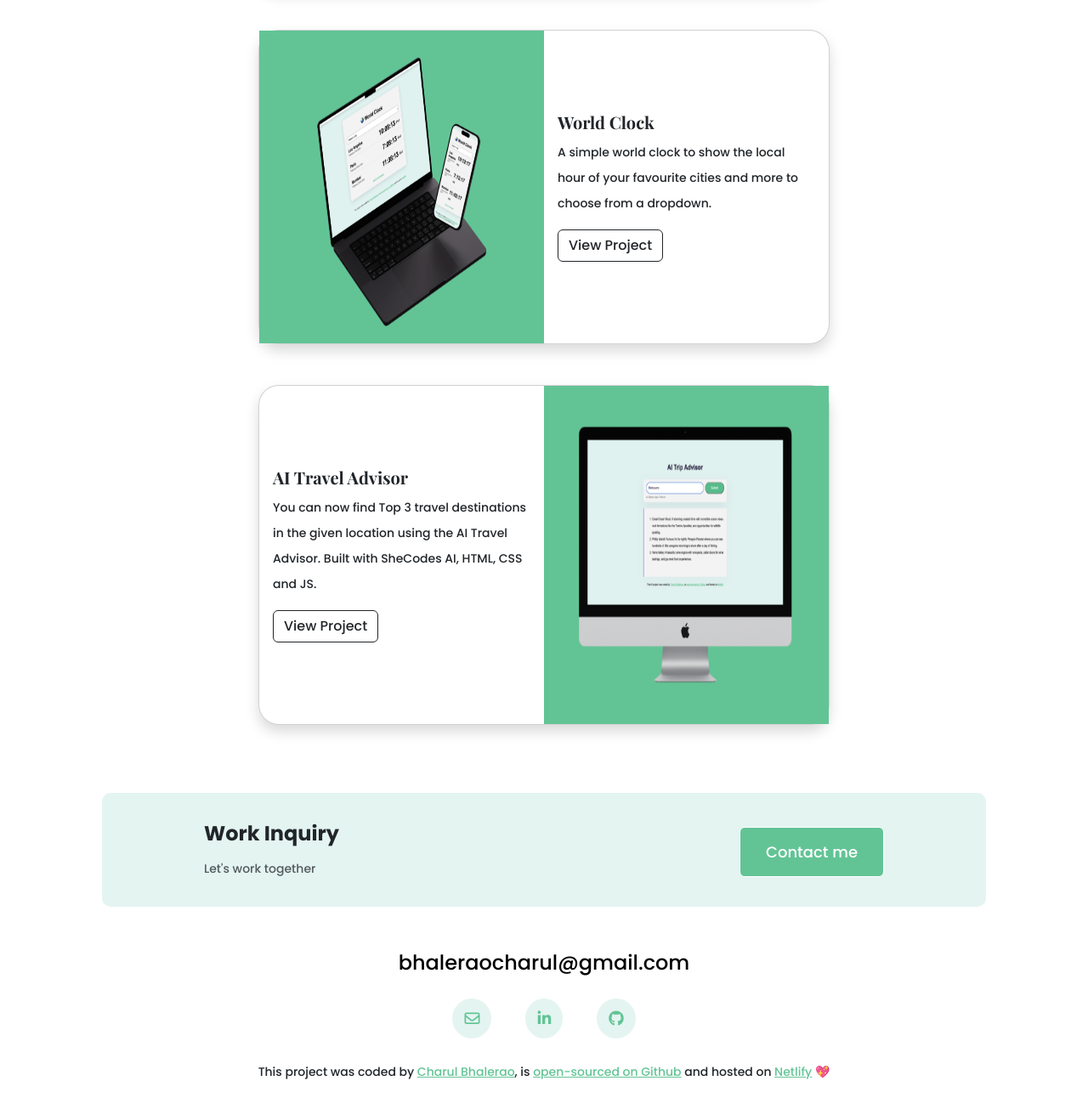
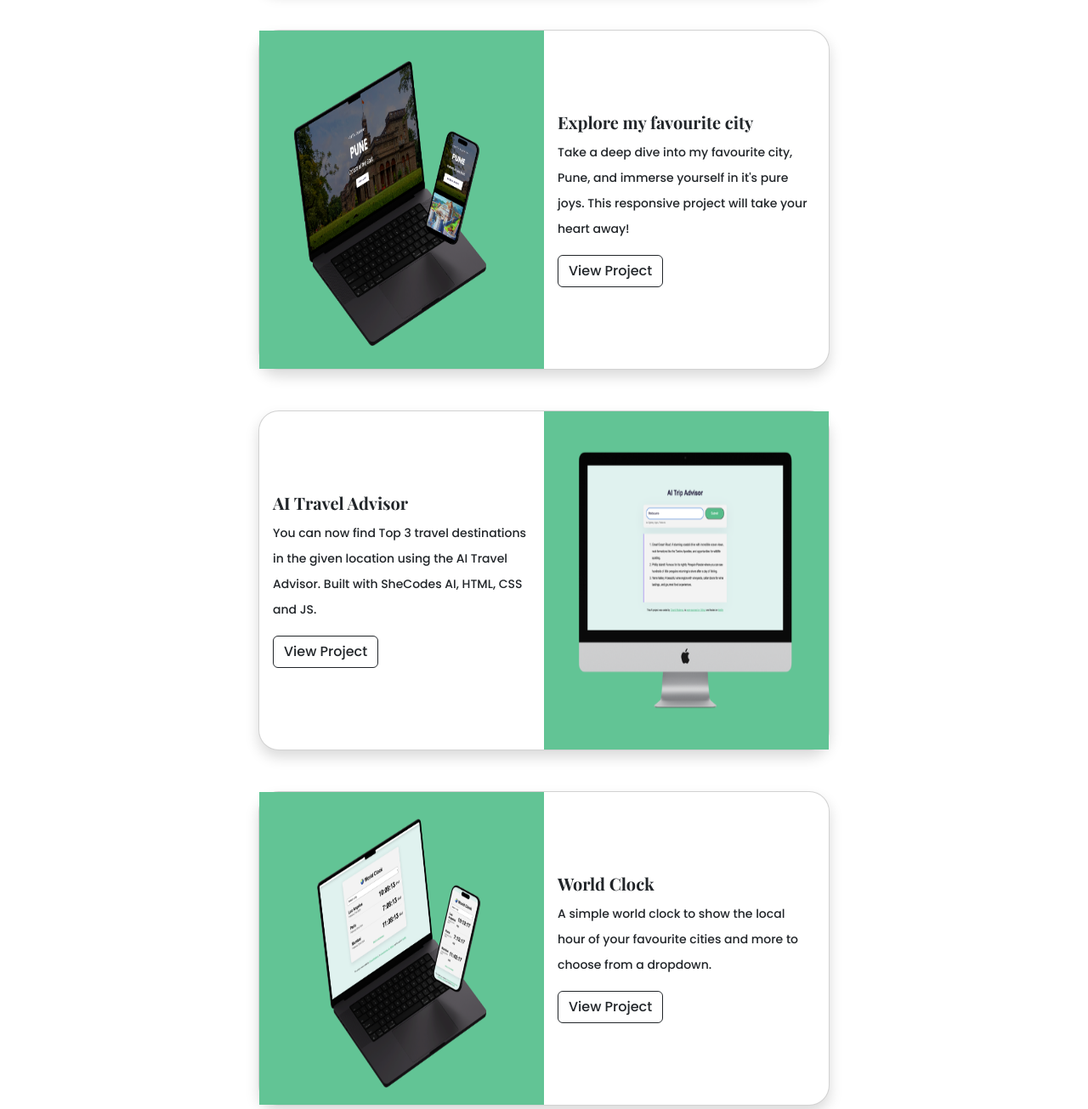
Before and after one commit to bhaleraocharul/portfolio-project, a plain HTML site: page index.html in a window 1280 px wide. Shown: the part 1160-2465 px from the top of the page at 85% size. Drawn offline with nearby package versions, Linux system fonts and the light colour scheme; a web font is replaced by a local one.

Commit message:
updated the image for explore-pune project on projects page

```diff
--- a/index.html
+++ b/index.html
@@ -124,7 +124,7 @@
                   <!-- image -->
                   <div class="card-thumbnail-primary card-thumbnail-1 col-md-6">
                     <img
-                      src="/images/world-clock-mockup.png"
+                      src="/images/explore-pune-mockup.png"
                       class="card-thumbnail-sm-opposite img-fluid"
                       alt=""
                     />
@@ -132,14 +132,15 @@
                   <div class="col-md-6">
                     <!-- body -->
                     <div class="card-body py-5 my-5">
-                      <h5 class="card-title">World Clock</h5>
+                      <h5 class="card-title">Explore my favourite city</h5>
                       <p class="card-text">
-                        A simple world clock to show the local hour of your
-                        favourite cities and more to choose from a dropdown.
+                        Take a deep dive into my favourite city, Pune, and
+                        immerse yourself in it's pure joys. This responsive
+                        project will take your heart away!
                       </p>
                       <p class="card-text">
                         <a
-                          href="https://world-clock-cb.netlify.app/"
+                          href="https://explore-pune-with-charul.netlify.app/"
                           target="_blank"
                           class="btn btn-outline-dark"
                           >View Project</a
@@ -179,6 +180,38 @@
                       class="card-thumbnail-sm img-fluid"
                       alt=""
                     />
+                  </div>
+                </div>
+              </div>
+
+              <!-- Card -->
+              <div class="card col-lg-10 col-xl-8 shadow mb-5 px-0">
+                <div class="row g-0">
+                  <!-- image -->
+                  <div class="card-thumbnail-primary card-thumbnail-1 col-md-6">
+                    <img
+                      src="/images/world-clock-mockup.png"
+                      class="card-thumbnail-sm-opposite img-fluid"
+                      alt=""
+                    />
+                  </div>
+                  <div class="col-md-6">
+                    <!-- body -->
+                    <div class="card-body py-5 my-5">
+                      <h5 class="card-title">World Clock</h5>
+                      <p class="card-text">
+                        A simple world clock to show the local hour of your
+                        favourite cities and more to choose from a dropdown.
+                      </p>
+                      <p class="card-text">
+                        <a
+                          href="https://world-clock-cb.netlify.app/"
+                          target="_blank"
+                          class="btn btn-outline-dark"
+                          >View Project</a
+                        >
+                      </p>
+                    </div>
                   </div>
                 </div>
               </div>
```
Also changed, not shown: bg.html (+1 -1 lines), images/explore-pune-mockup.png (added).
